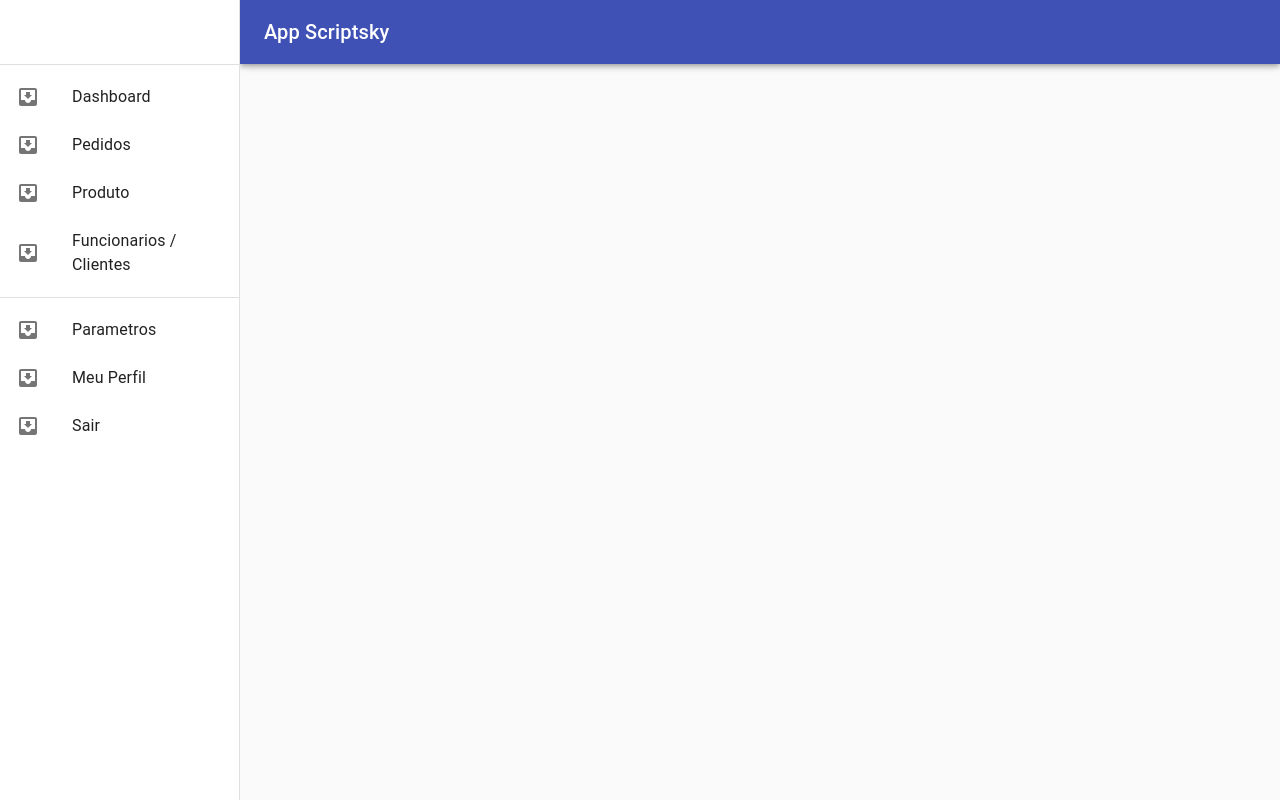
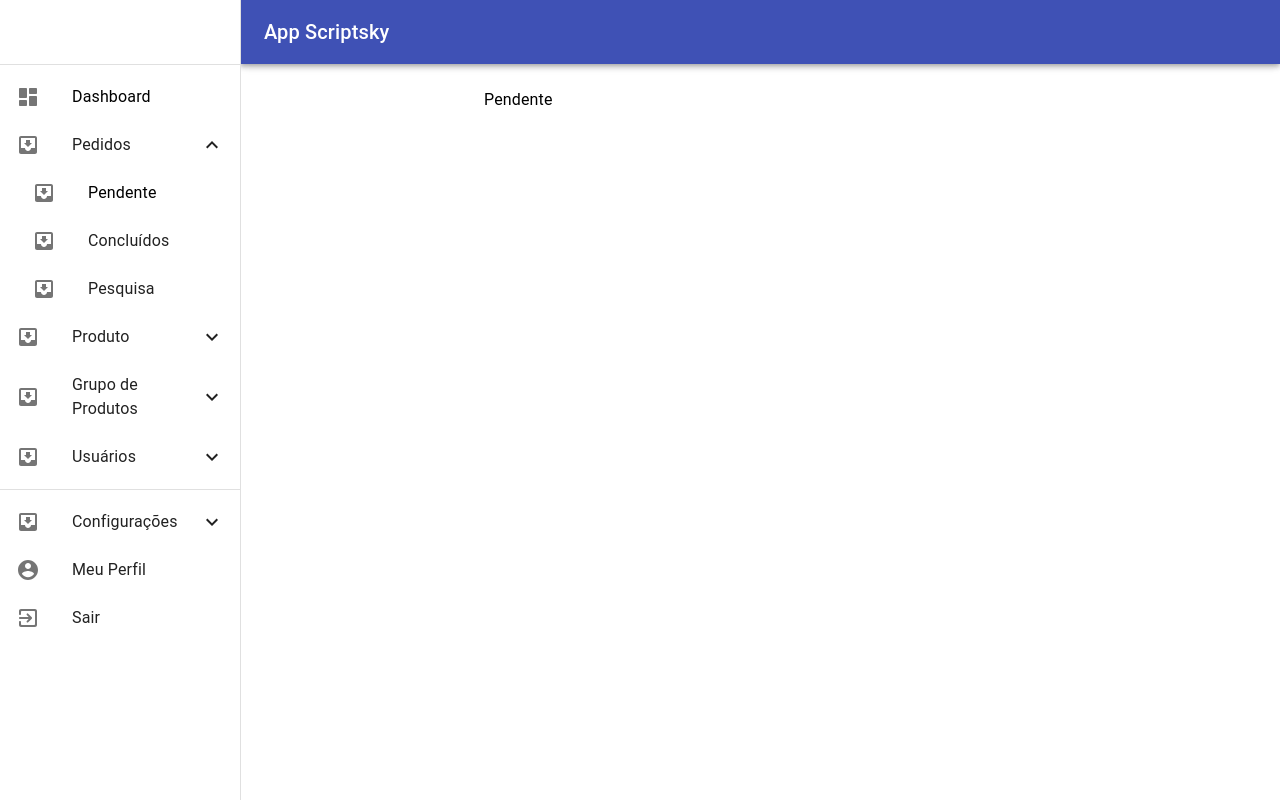
Before and after one commit to joabe-silva/adm.app.scriptsky.front, a React (Create React App) app: page /pedidos-pendente in a window 1280 px wide. Built offline with nearby package versions, Linux system fonts and the light colour scheme.

Commit message:
incluindo icones no menu lateral da aplicacao

```diff
--- a/src/components/main/index.js
+++ b/src/components/main/index.js
@@ -1,32 +1,62 @@
 import React from 'react';
 import { useTheme } from '@material-ui/core/styles';
 import PropTypes from 'prop-types';
+import Link from '@material-ui/core/Link';
 import AppBar from '@material-ui/core/AppBar';
-import CssBaseline from '@material-ui/core/CssBaseline';
 import Divider from '@material-ui/core/Divider';
 import Drawer from '@material-ui/core/Drawer';
 import Hidden from '@material-ui/core/Hidden';
 import IconButton from '@material-ui/core/IconButton';
-import InboxIcon from '@material-ui/icons/MoveToInbox';
 import List from '@material-ui/core/List';
 import ListItem from '@material-ui/core/ListItem';
 import ListItemIcon from '@material-ui/core/ListItemIcon';
 import ListItemText from '@material-ui/core/ListItemText';
+import Collapse from '@material-ui/core/Collapse';
 import MenuIcon from '@material-ui/icons/Menu';
+import ExpandLessIcon from '@material-ui/icons/ExpandLess';
+import ExpandMoreIcon from '@material-ui/icons/ExpandMore';
+import InboxIcon from '@material-ui/icons/MoveToInbox';
+
+import DashboardIcon from '@material-ui/icons/DashboardRounded';
+import AttachMoneyIcon from '@material-ui/icons/AttachMoneyRounded';
+import AccountCircledIcon from '@material-ui/icons/AccountCircleRounded';
+import ExitToAppIcon from '@material-ui/icons/ExitToAppRounded';
+
 import Toolbar from '@material-ui/core/Toolbar';
 import Typography from '@material-ui/core/Typography';
 import Container from '@material-ui/core/Container';
 import Routes from '../../routes';
-import Styles from './styles';
+import styles from './styles';
 
 function Main(props) {
+
   const { window } = props;
-  const classes = Styles();
+  const classes = styles();
   const theme = useTheme();
   const [mobileOpen, setMobileOpen] = React.useState(false);
+  const [openPedidos, setOpenPedidos] = React.useState(true);
+  const [openProduto, setOpenProduto] = React.useState(false);
+  const [openGrupoProdutos, setOpenGrupoProdutos] = React.useState(false);
+  const [openUsuarios, setOpenUsuarios] = React.useState(false);
+  const [openConfig, setOpenConfig] = React.useState(false);
 
   const handleDrawerToggle = () => {
     setMobileOpen(!mobileOpen);
+  };
+  const handleClickPedidos = () => {
+    setOpenPedidos(!openPedidos);
+  };
+  const handleClickProduto = () => {
+    setOpenProduto(!openProduto);
+  };
+  const handleClickGrupoProdutos = () => {
+    setOpenGrupoProdutos(!openGrupoProdutos);
+  };
+  const handleClickUsuarios = () => {
+    setOpenUsuarios(!openUsuarios);
+  };
+  const handleClickConfig = () => {
+    setOpenConfig(!openConfig);
   };
 
   const drawer = (
@@ -34,48 +64,153 @@ function Main(props) {
       <div className={classes.toolbar} />
       <Divider />
       <List>
+          <Link href={'/dashboard'} style={{ textDecoration: 'none', color: 'black', }}>
             <ListItem button>
+              <ListItemIcon>
+                  <DashboardIcon />
+              </ListItemIcon>
+              <ListItemText primary='Dashboard' />
+            </ListItem>
+          </Link>
+          <ListItem button onClick={handleClickPedidos}>
             <ListItemIcon>
               <InboxIcon />
             </ListItemIcon>
-            <ListItemText primary='Dashboard' />
+            <ListItemText primary="Pedidos" />
+            {openPedidos ? <ExpandLessIcon /> : <ExpandMoreIcon />}
           </ListItem>
-          <ListItem button>
+          <Collapse in={openPedidos} timeout="auto" unmountOnExit>
+            <List component="div" disablePadding>
+              <Link href={'/pedidos-pendente'} style={{ textDecoration: 'none', color: 'black', }}>
+                <ListItem button className={classes.nested}>
                   <ListItemIcon>
                   <InboxIcon />
                   </ListItemIcon>
-            <ListItemText primary='Pedidos' />
+                  <ListItemText primary="Pendente" />
                 </ListItem>
-          <ListItem button>
+              </Link>
+              <ListItem button className={classes.nested}>
                 <ListItemIcon>
                 <InboxIcon />
                 </ListItemIcon>
-            <ListItemText primary='Produto' />
+                <ListItemText primary="Concluídos" />
               </ListItem>
-          <ListItem button>
+              <ListItem button className={classes.nested}>
                 <ListItemIcon>
                 <InboxIcon />
                 </ListItemIcon>
-            <ListItemText primary='Funcionarios / Clientes' />
+                <ListItemText primary="Pesquisa" />
               </ListItem>
+            </List>
+          </Collapse>
+
+          <ListItem button onClick={handleClickProduto}>
+            <ListItemIcon>
+              <InboxIcon />
+            </ListItemIcon>
+            <ListItemText primary="Produto" />
+            {openProduto ? <ExpandLessIcon /> : <ExpandMoreIcon />}
+          </ListItem>
+          <Collapse in={openProduto} timeout="auto" unmountOnExit>
+            <List component="div" disablePadding>
+              <ListItem button className={classes.nested}>
+                <ListItemIcon>
+                <InboxIcon />
+                </ListItemIcon>
+                <ListItemText primary="Cadastro" />
+              </ListItem>
+              <ListItem button className={classes.nested}>
+                <ListItemIcon>
+                <InboxIcon />
+                </ListItemIcon>
+                <ListItemText primary="Pesquisa" />
+              </ListItem>
+            </List>
+          </Collapse>
+
+          <ListItem button onClick={handleClickGrupoProdutos}>
+            <ListItemIcon>
+              <InboxIcon />
+            </ListItemIcon>
+            <ListItemText primary="Grupo de Produtos" />
+            {openGrupoProdutos ? <ExpandLessIcon /> : <ExpandMoreIcon />}
+          </ListItem>
+          <Collapse in={openGrupoProdutos} timeout="auto" unmountOnExit>
+            <List component="div" disablePadding>
+              <ListItem button className={classes.nested}>
+                <ListItemIcon>
+                <InboxIcon />
+                </ListItemIcon>
+                <ListItemText primary="Cadastro" />
+              </ListItem>
+              <ListItem button className={classes.nested}>
+                <ListItemIcon>
+                <InboxIcon />
+                </ListItemIcon>
+                <ListItemText primary="Pesquisa" />
+              </ListItem>
+            </List>
+          </Collapse>
+
+          <ListItem button onClick={handleClickUsuarios}>
+            <ListItemIcon>
+              <InboxIcon />
+            </ListItemIcon>
+            <ListItemText primary="Usuários" />
+            {openUsuarios ? <ExpandLessIcon /> : <ExpandMoreIcon />}
+          </ListItem>
+          <Collapse in={openUsuarios} timeout="auto" unmountOnExit>
+            <List component="div" disablePadding>
+              <ListItem button className={classes.nested}>
+                <ListItemIcon>
+                <InboxIcon />
+                </ListItemIcon>
+                <ListItemText primary="Funcionários" />
+              </ListItem>
+              <ListItem button className={classes.nested}>
+                <ListItemIcon>
+                <InboxIcon />
+                </ListItemIcon>
+                <ListItemText primary="Clientes" />
+              </ListItem>
+            </List>
+          </Collapse>
       </List>
       <Divider />
       <List>
-         <ListItem button>
+          <ListItem button onClick={handleClickConfig}>
             <ListItemIcon>
               <InboxIcon />
             </ListItemIcon>
-            <ListItemText primary='Parametros' />
+            <ListItemText primary="Configurações" />
+            {openConfig ? <ExpandLessIcon /> : <ExpandMoreIcon />}
           </ListItem>
+          <Collapse in={openConfig} timeout="auto" unmountOnExit>
+            <List component="div" disablePadding>
+              <ListItem button className={classes.nested}>
+                <ListItemIcon>
+                  <InboxIcon />
+                </ListItemIcon>
+                <ListItemText primary="Loja" />
+              </ListItem>
+              <ListItem button className={classes.nested}>
+                <ListItemIcon>
+                  <AttachMoneyIcon />
+                </ListItemIcon>
+                <ListItemText primary="Formas de Pagamento" />
+              </ListItem>
+            </List>
+          </Collapse>
+
           <ListItem button>
             <ListItemIcon>
-                <InboxIcon />
+              <AccountCircledIcon />
             </ListItemIcon>
             <ListItemText primary='Meu Perfil' />
           </ListItem>
           <ListItem button>
             <ListItemIcon>
-                <InboxIcon />
+              <ExitToAppIcon />
             </ListItemIcon>
             <ListItemText primary='Sair' />
           </ListItem>
@@ -87,7 +222,6 @@ function Main(props) {
 
   return (
     <div className={classes.root}>
-      <CssBaseline />
       <AppBar position="fixed" className={classes.appBar}>
         <Toolbar>
           <IconButton
@@ -104,7 +238,7 @@ function Main(props) {
           </Typography>
         </Toolbar>
       </AppBar>
-      <nav className={classes.drawer} aria-label="mailbox folders">
+      <nav className={classes.drawer} aria-label="menu">
         <Hidden smUp implementation="css">
           <Drawer
             container={container}
--- a/src/components/main/styles.js
+++ b/src/components/main/styles.js
@@ -2,7 +2,7 @@ import { makeStyles } from '@material-ui/core/styles';
 
 const drawerWidth = 240;
 
-const Styles = makeStyles((theme) => ({
+const styles = makeStyles((theme) => ({
     root: {
       display: 'flex',
     },
@@ -33,6 +33,9 @@ const Styles = makeStyles((theme) => ({
       flexGrow: 1,
       padding: theme.spacing(3),
     },
+    nested: {
+      paddingLeft: theme.spacing(4),
+    },
   }));
 
-  export default Styles;
+  export default styles;
--- /dev/null
+++ b/src/components/pedidos-pendente/index.js
@@ -0,0 +1,15 @@
+import React, {Component} from 'react';
+import Typography from '@material-ui/core/Typography';
+
+export default class PedidosPendente extends Component {
+
+    render() {
+
+        return (
+
+            <Typography>Pendente</Typography>
+
+        )
+    }
+
+}
--- a/src/routes.js
+++ b/src/routes.js
@@ -1,11 +1,14 @@
 import React from 'react';
 import { BrowserRouter, Switch, Route } from 'react-router-dom';
 import Dashboard from './components/dashboard';
+import PedidosPendente from './components/pedidos-pendente';
 
 const Routes = () => (
     <BrowserRouter>
         <Switch>
             <Route exact path="/" component={ Dashboard } />
+            <Route path="/dashboard" component={ Dashboard } />
+            <Route path="/pedidos-pendente" component={ PedidosPendente } />
         </Switch>
     </BrowserRouter>
 );
```
Lines whose indentation alone changed are shown as unchanged.
